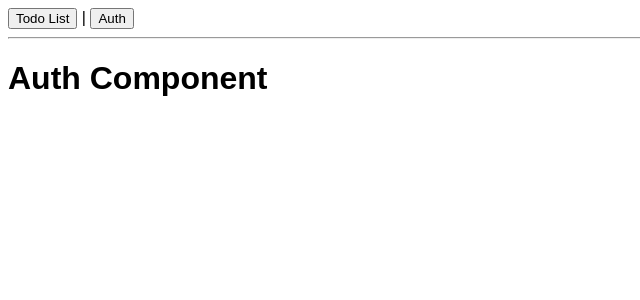
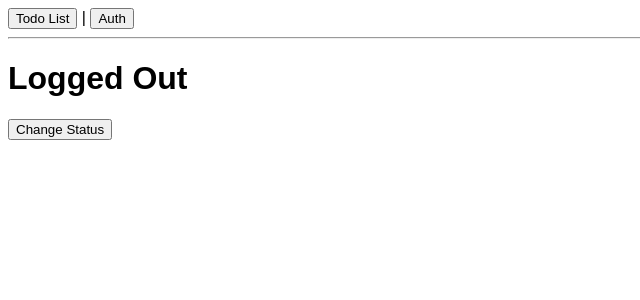
Before and after one commit to MatheoDodi/react-hooks, a React (Create React App) app: page / in a window 1280 px wide. Both pictures are taken after a click on the button "Auth". Shown: the top 300 px of the page, without its empty margins (0-640 px from the left). Built offline with nearby package versions, Linux system fonts and the light colour scheme; no server answers; the HTML template or start-up script is replaced by a standard one.

Commit message:
type: feat - Created new Auth.js component and auth-context.js component that handle a simple authentication - Passed authState in to the other components using the Context API

```diff
--- a/src/App.js
+++ b/src/App.js
@@ -3,22 +3,29 @@ import React, { useState } from 'react';
 import Todo from './components/Todo';
 import Header from './components/Header';
 import Auth from './components/Auth';
+import AuthContext from './auth-context';
 
 const App = () => {
   const [page, setPage] = useState(<Todo />);
+  const [authStatus, setAuthStatus] = useState(false);
 
-  const loadTodosHandler = () => {
-    setPage(<Todo />);
+  const switchPage = pageName => {
+    setPage(pageName);
   };
 
-  const loadAuthHandler = () => {
-    setPage(<Auth />);
+  const changeAuthStatus = () => {
+    setAuthStatus(!authStatus);
   };
 
   return (
     <div className='App'>
-      <Header onLoadTodos={loadTodosHandler} onLoadAuth={loadAuthHandler} />
-      {page}
+      <AuthContext.Provider value={{ status: authStatus, changeAuthStatus }}>
+        <Header
+          onLoadTodos={() => switchPage(<Todo />)}
+          onLoadAuth={() => switchPage(<Auth />)}
+        />
+        {page}
+      </AuthContext.Provider>
     </div>
   );
 };
--- /dev/null
+++ b/src/auth-context.js
@@ -0,0 +1,5 @@
+import React from 'react';
+
+const authContext = React.createContext(false);
+
+export default authContext;
--- a/src/components/Auth.js
+++ b/src/components/Auth.js
@@ -1,5 +1,17 @@
 import React from 'react';
+import AuthContext from '../auth-context';
 
-const Auth = props => <h1>Auth Component</h1>;
+const Auth = props => (
+  <AuthContext.Consumer>
+    {({ status, changeAuthStatus }) => {
+      return (
+        <div>
+          <h1>{status ? 'Logged In' : 'Logged Out'}</h1>
+          <button onClick={changeAuthStatus}>Change Status</button>
+        </div>
+      );
+    }}
+  </AuthContext.Consumer>
+);
 
 export default Auth;
```
